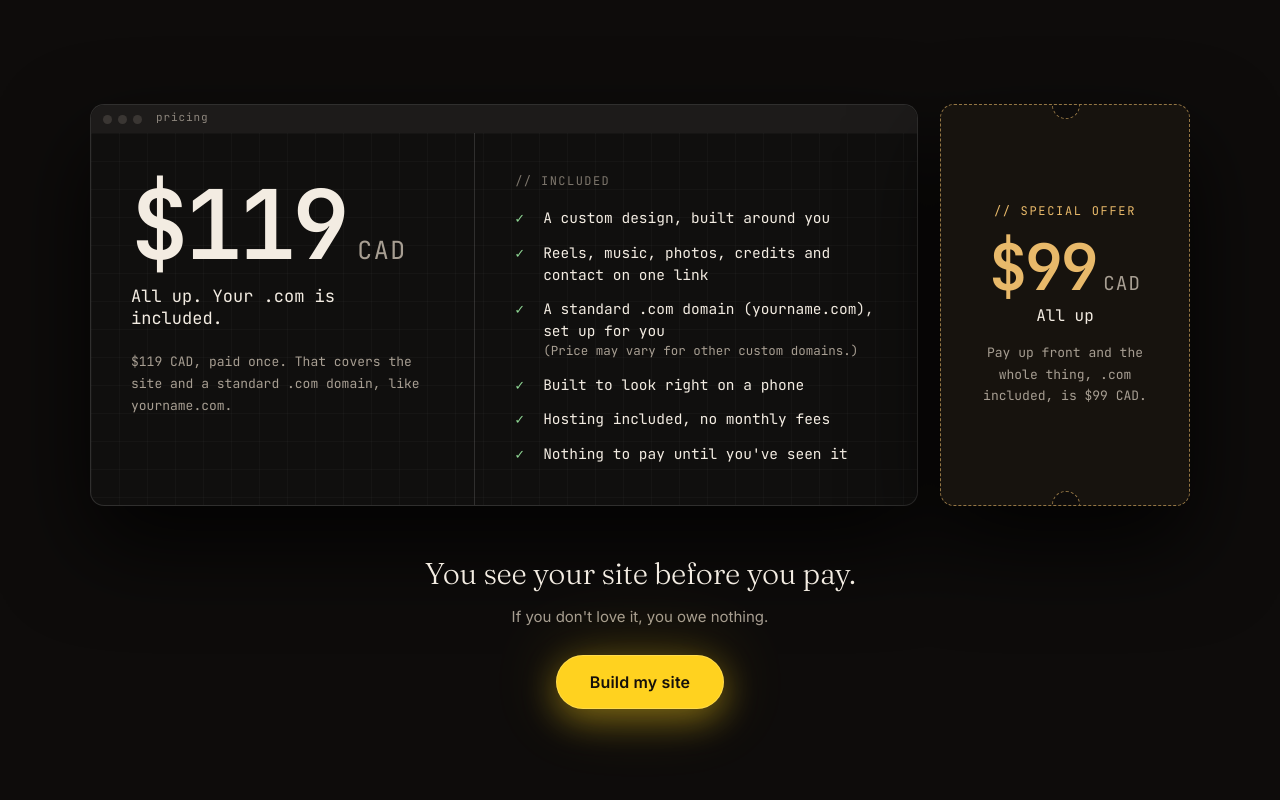
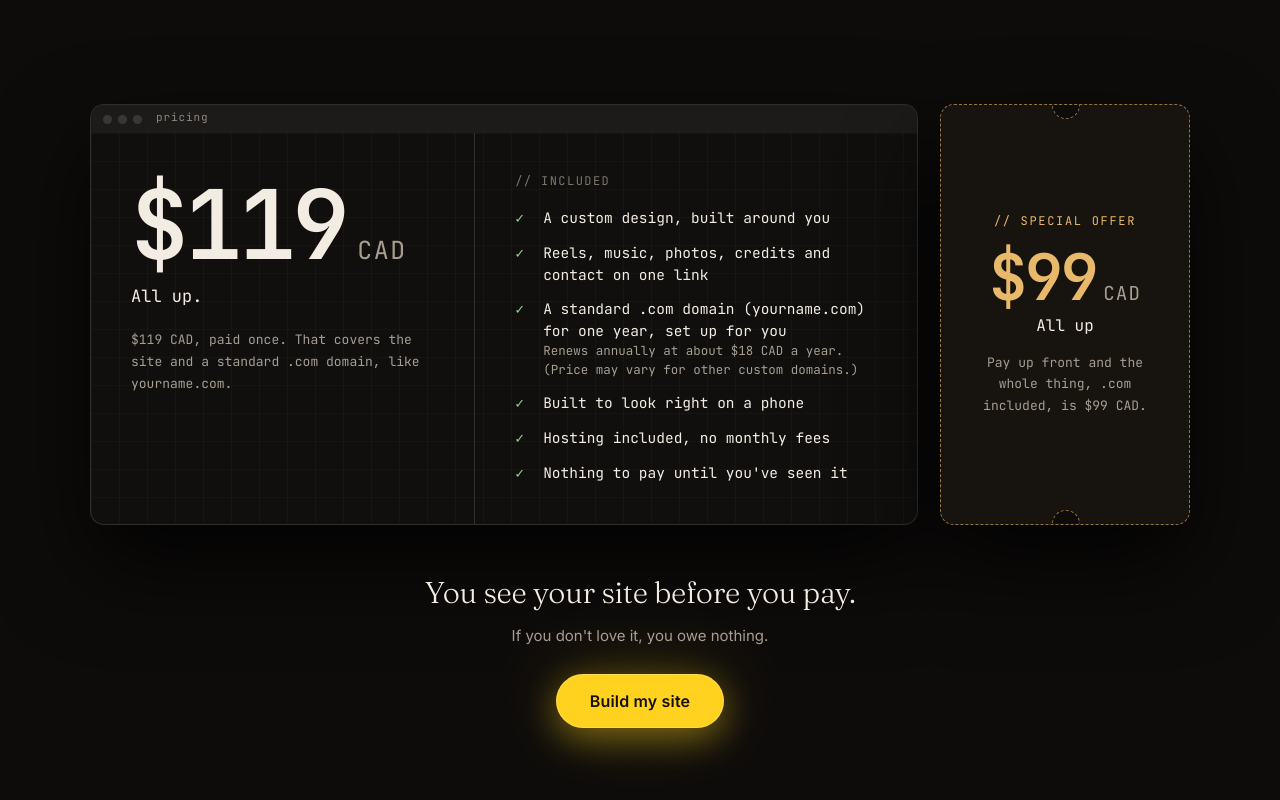
Before and after one commit to Sylennce/hk-website, a plain HTML site: page websites/index.html in a window 1280 px wide. Shown: the part 2935-3735 px from the top of the page. Drawn offline with Linux system fonts and the light colour scheme.

Commit message:
Websites page: price reads 'All up.'; .com is one year, renews about $18 CAD a year
Co-Authored-By: Claude Opus 5.5 <noreply@anthropic.com>

```diff
--- a/websites/index.html
+++ b/websites/index.html
@@ -266,13 +266,13 @@ footer a{color:var(--dim);text-underline-offset:3px;display:inline-block;padding
   <div class="spec">
     <div class="bar"><i></i><i></i><i></i><span>pricing</span></div>
     <div class="spec-body">
-      <div class="amt"><b>$119<i>CAD</i></b><span class="plus">All up. Your .com is included.</span>
+      <div class="amt"><b>$119<i>CAD</i></b><span class="plus">All up.</span>
         <p>$119 CAD, paid once. That covers the site and a standard .com domain, like yourname.com.</p></div>
       <div class="inc"><h3>// INCLUDED</h3>
         <ul>
           <li>A custom design, built around you</li>
           <li>Reels, music, photos, credits and contact on one link</li>
-          <li>A standard .com domain (yourname.com), set up for you<small>(Price may vary for other custom domains.)</small></li>
+          <li>A standard .com domain (yourname.com) for one year, set up for you<small>Renews annually at about $18 CAD a year. (Price may vary for other custom domains.)</small></li>
           <li>Built to look right on a phone</li>
           <li>Hosting included, no monthly fees</li>
           <li>Nothing to pay until you've seen it</li>
```
